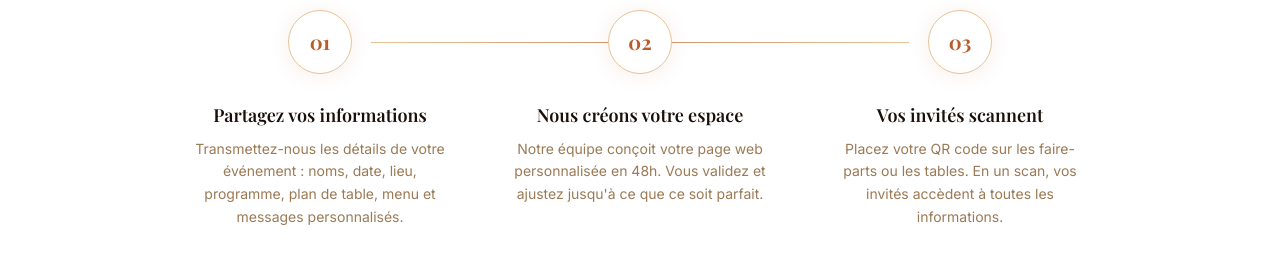
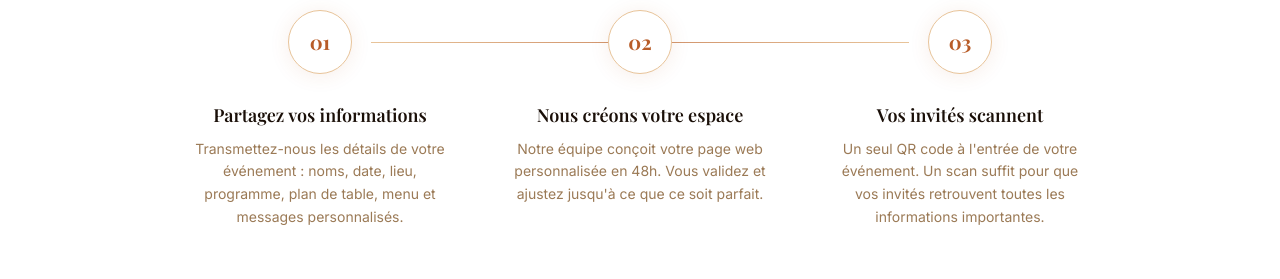
Before and after one commit to FatinaBen/seat-mrahba, a Next.js app: page / in a window 1280 px wide. Shown: the part 2480-2759 px from the top of the page. Built offline with nearby package versions, Linux system fonts and the light colour scheme; a web font is replaced by a local one.

Commit message:
Update step 03 description in HowItWorks

```diff
--- a/src/components/HowItWorks.tsx
+++ b/src/components/HowItWorks.tsx
@@ -17,7 +17,7 @@ const steps = [
   {
     number: '03',
     title: 'Vos invités scannent',
-    description: "Placez votre QR code sur les faire-parts ou les tables. En un scan, vos invités accèdent à toutes les informations.",
+    description: "Un seul QR code à l'entrée de votre événement. Un scan suffit pour que vos invités retrouvent toutes les informations importantes.",
   },
 ];
 
```
